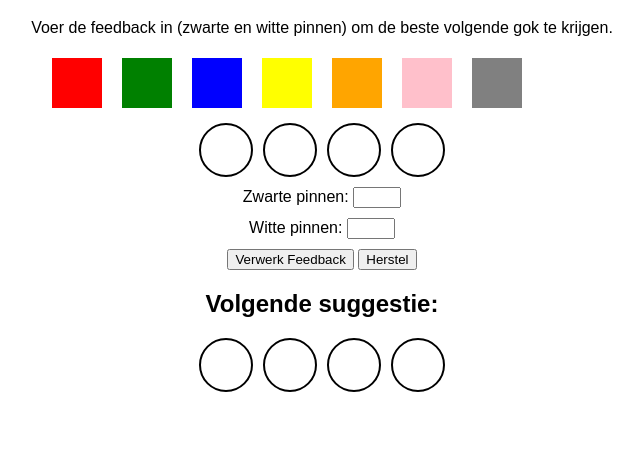
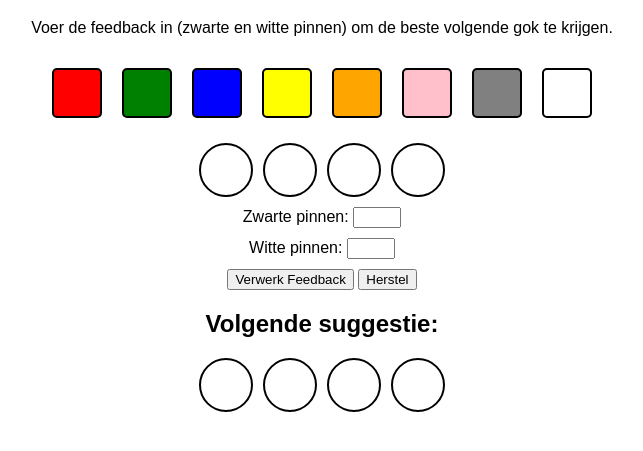
Before and after one commit to sanderdedijk/sander, a plain HTML site: page mastermind/index.html in a window 1280 px wide. Shown: the part 61-512 px from the top of the page, without its empty margins (318-961 px from the left). Drawn offline with Linux system fonts and the light colour scheme.

Commit message:
Update index.html

```diff
--- a/mastermind/index.html
+++ b/mastermind/index.html
@@ -5,12 +5,57 @@
     <meta name="viewport" content="width=device-width, initial-scale=1.0">
     <title>Mastermind Solver</title>
     <style>
-        body { font-family: Arial, sans-serif; text-align: center; }
-        .input-group { margin: 10px; }
-        .color-btn { width: 50px; height: 50px; border: none; margin: 5px; cursor: pointer; }
-        .color-container { display: flex; justify-content: center; gap: 10px; flex-wrap: wrap; }
-        .guess-display, .suggestion-display { display: flex; justify-content: center; gap: 10px; margin-top: 10px; }
-        .guess-slot { width: 50px; height: 50px; border-radius: 50%; border: 2px solid black; background-color: white; }
+        body {
+            font-family: Arial, sans-serif;
+            text-align: center;
+            margin: 0;
+            padding: 0;
+        }
+
+        .input-group {
+            margin: 10px;
+        }
+
+        .color-btn {
+            width: 50px;
+            height: 50px;
+            border: 2px solid #000;
+            margin: 5px;
+            cursor: pointer;
+            border-radius: 5px;
+        }
+
+        .color-container {
+            display: flex;
+            justify-content: center;
+            gap: 10px;
+            flex-wrap: wrap;
+            margin-top: 10px;
+            padding: 10px;
+            box-sizing: border-box;
+        }
+
+        .guess-display, .suggestion-display {
+            display: flex;
+            justify-content: center;
+            gap: 10px;
+            margin-top: 10px;
+        }
+
+        .guess-slot {
+            width: 50px;
+            height: 50px;
+            border-radius: 50%;
+            border: 2px solid black;
+            background-color: white;
+        }
+
+        @media (max-width: 600px) {
+            .color-btn {
+                width: 40px;
+                height: 40px;
+            }
+        }
     </style>
 </head>
 <body>
```
